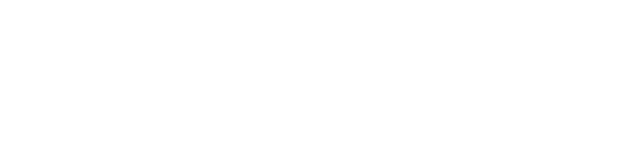
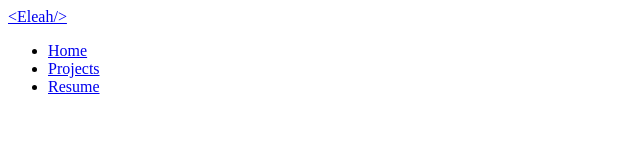
Before and after one commit to EleahBurman/eleah-burman-project-1, a website: page index.html in a window 1280 px wide. Shown: the whole page, without its empty margins (0-640 px from the left). Drawn offline with Linux system fonts and the light colour scheme.

Commit message:
Add nav bar to index.html

```diff
--- a/index.html
+++ b/index.html
@@ -10,6 +10,16 @@
     <link rel="stylesheet" href="css/style.css">
 </head>
 <body>
+    <header>
+        <a href="index.html" class="logo">&lt;Eleah/&gt;</a>
+        <nav class="nav-bar" aria-label="Primary">
+            <ul>
+                <li><a href="index.html" aria-current="page">Home</a></li>
+                <li><a href="projects.html">Projects</a></li>
+                <li><a href="resume.html">Resume</a></li>
+            </ul>
+        </nav>
+    </header>
 
 </body>
 </html>
```
